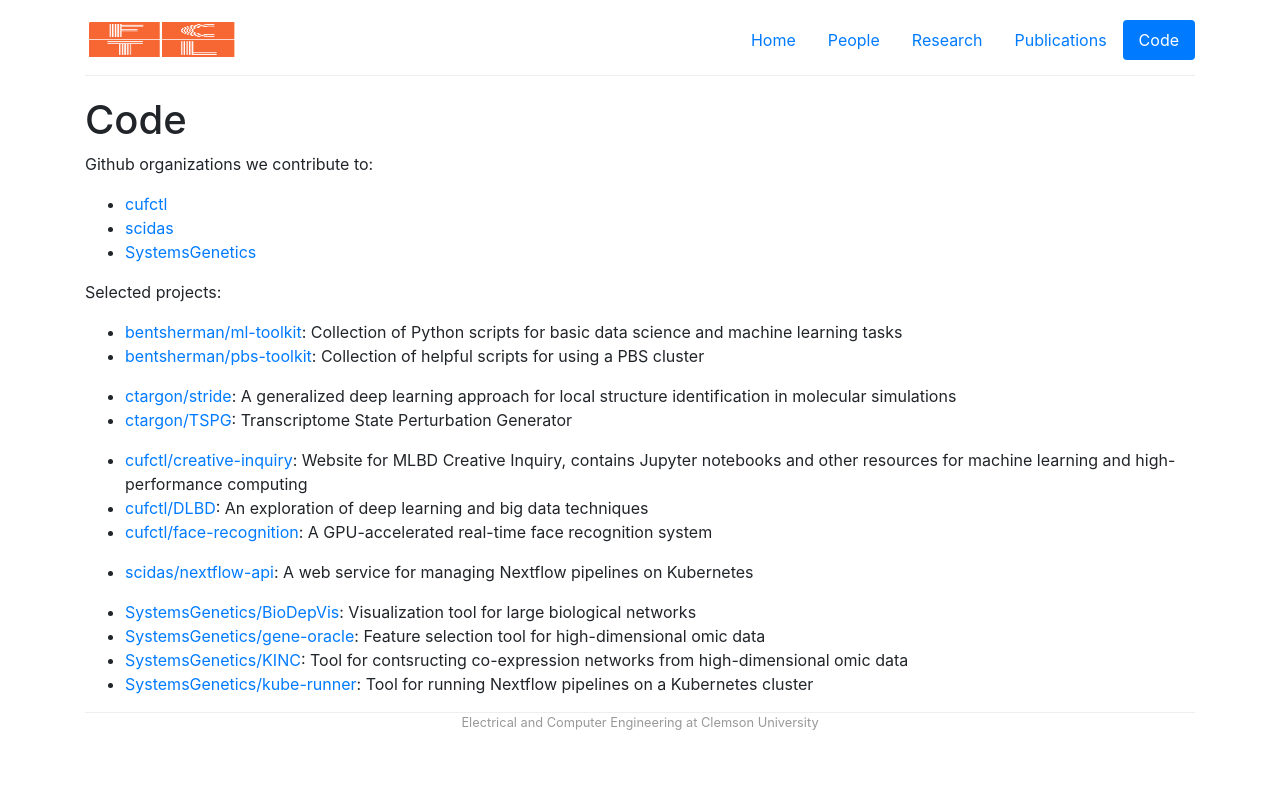
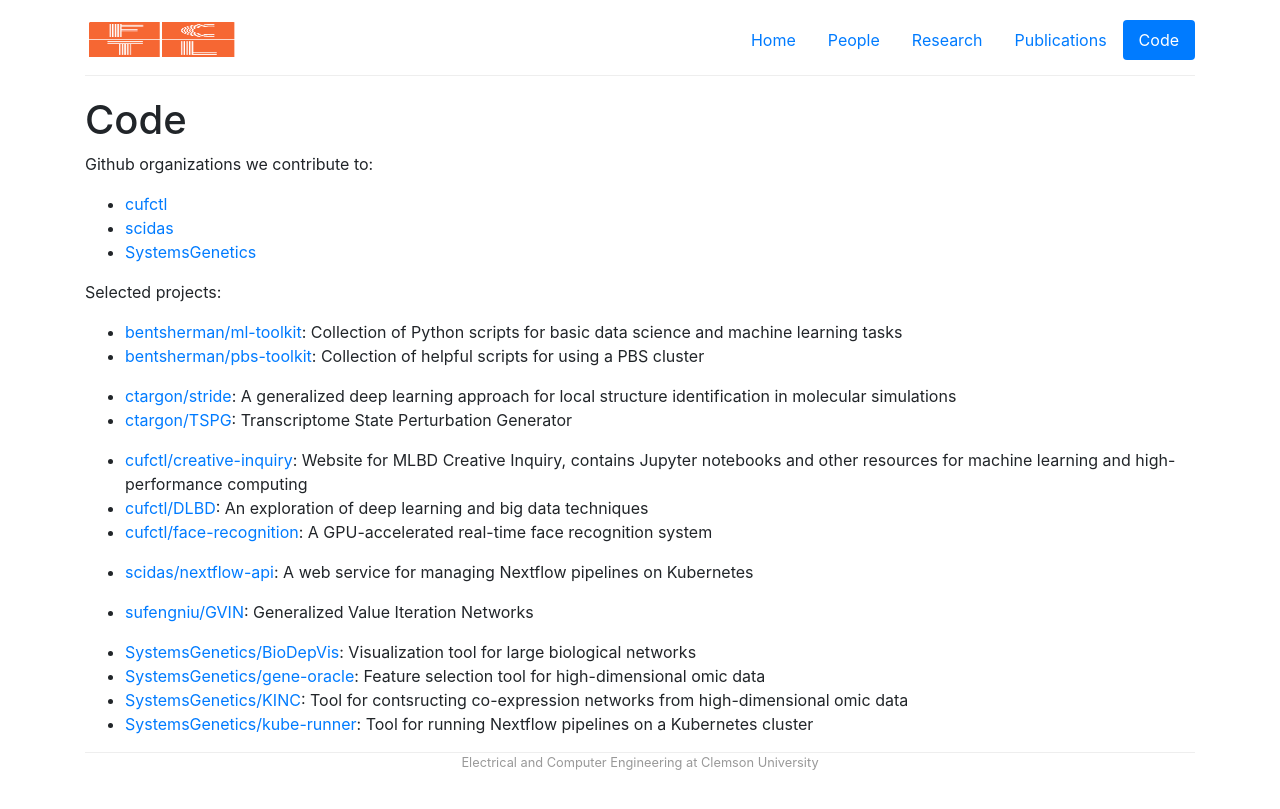
Before and after one commit to CUFCTL/cufctl.github.io, a Jekyll site: the page built from code.md, in a window 1280 px wide. Shown: the top 809 px of the page. Built offline with Jekyll 4.4.1, drawn with Linux system fonts in a browser that asks for light colours.

Commit message:
Added GVIN link to code page

```diff
--- a/code.md
+++ b/code.md
@@ -23,6 +23,8 @@ Selected projects:
 
 - [scidas/nextflow-api](https://github.com/SciDAS/nextflow-api): A web service for managing Nextflow pipelines on Kubernetes
 
+- [sufengniu/GVIN](https://github.com/sufengniu/GVIN): Generalized Value Iteration Networks
+
 - [SystemsGenetics/BioDepVis](https://github.com/SystemsGenetics/BioDepVis): Visualization tool for large biological networks
 - [SystemsGenetics/gene-oracle](https://github.com/SystemsGenetics/gene-oracle): Feature selection tool for high-dimensional omic data
 - [SystemsGenetics/KINC](https://github.com/SystemsGenetics/KINC): Tool for contsructing co-expression networks from high-dimensional omic data
```
